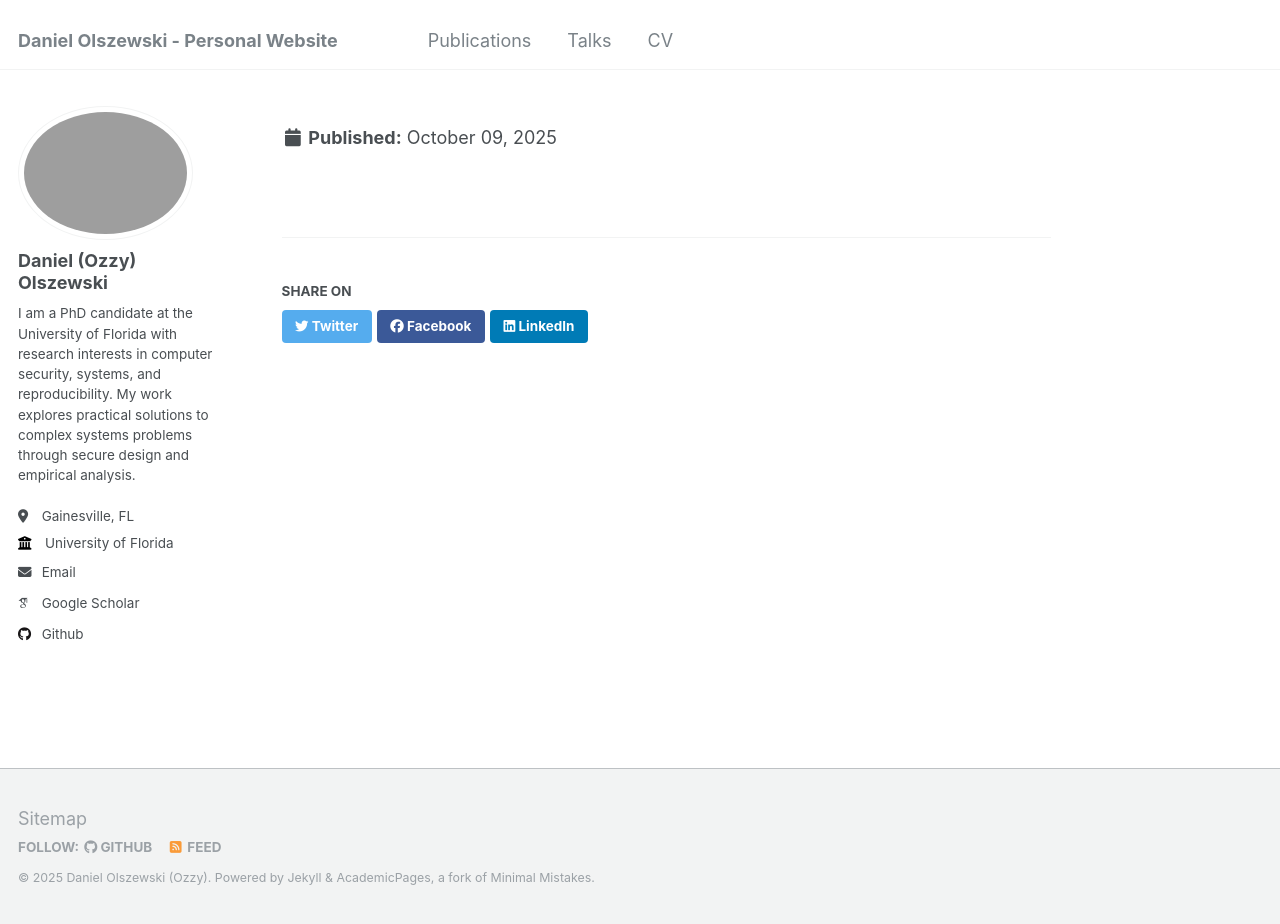
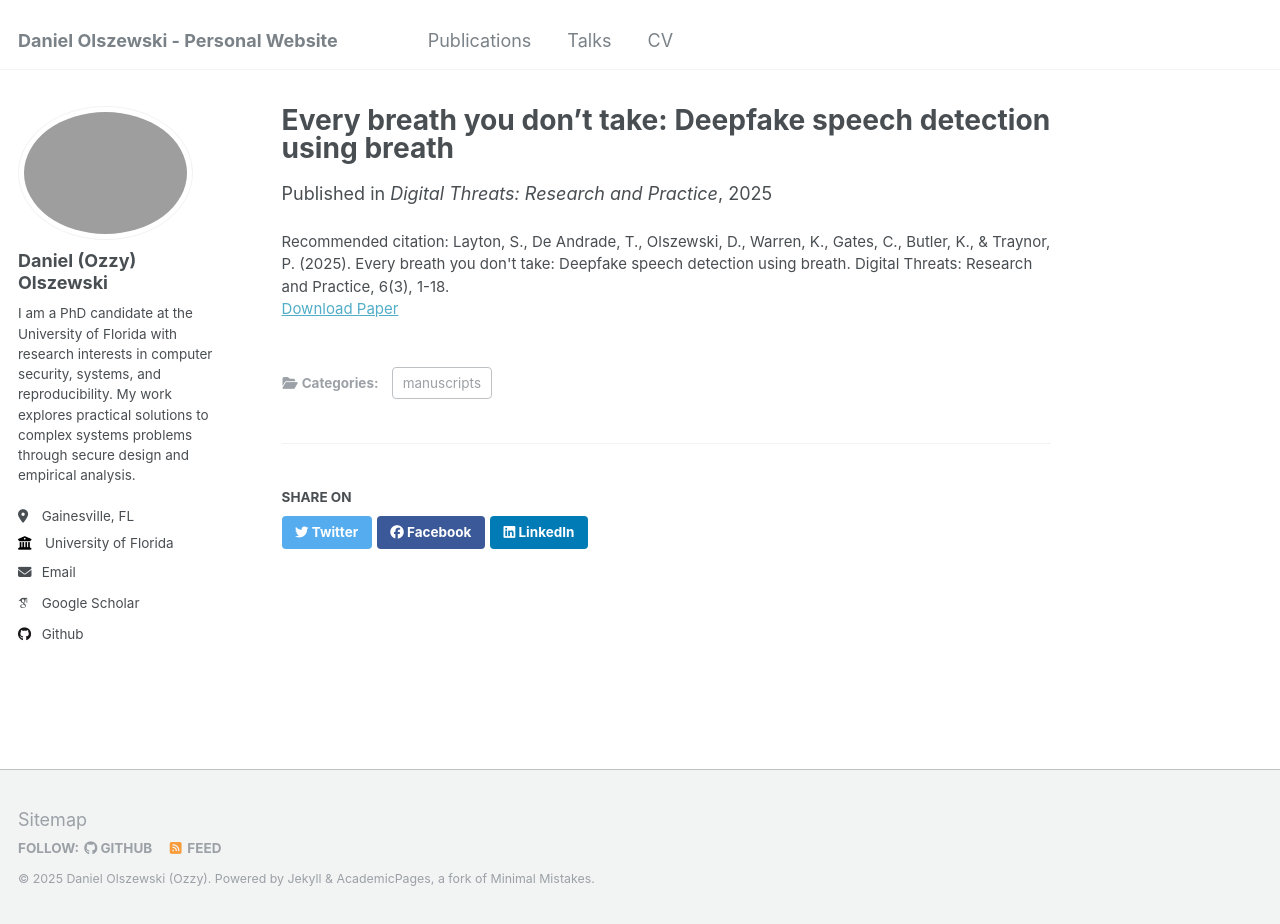
Before and after one commit to dolszewskiMT/dolszewskiMT.github.io, a Jekyll site: the page built from _publications/breath.md, in a window 1280 px wide and 924 px high. Built offline with Jekyll 4.4.1, drawn with Linux system fonts in a browser that asks for light colours; some web fonts are replaced.

Commit message:
Update breath.md

```diff
--- a/_publications/breath.md
+++ b/_publications/breath.md
@@ -1,5 +1,5 @@
 ---
-title: "Every breath you don\'t take: Deepfake speech detection using breath"
+title: "Every breath you don't take: Deepfake speech detection using breath"
 collection: publications
 category: manuscripts
 permalink: /publication/breath
@@ -7,5 +7,5 @@ excerpt: 'This work proposes using breath detection as a high-level feature to d
 date: 2025-09-12
 venue: 'Digital Threats: Research and Practice'
 paperurl: "https://dolszewskimt.github.io/files/layton_drt_25.pdf"
-citation: "Layton, S., De Andrade, T., Olszewski, D., Warren, K., Gates, C., Butler, K., & Traynor, P. (2025). Every breath you don\’t take: Deepfake speech detection using breath. Digital Threats: Research and Practice, 6(3), 1-18."
+citation: "Layton, S., De Andrade, T., Olszewski, D., Warren, K., Gates, C., Butler, K., & Traynor, P. (2025). Every breath you don't take: Deepfake speech detection using breath. Digital Threats: Research and Practice, 6(3), 1-18."
 ---
```
